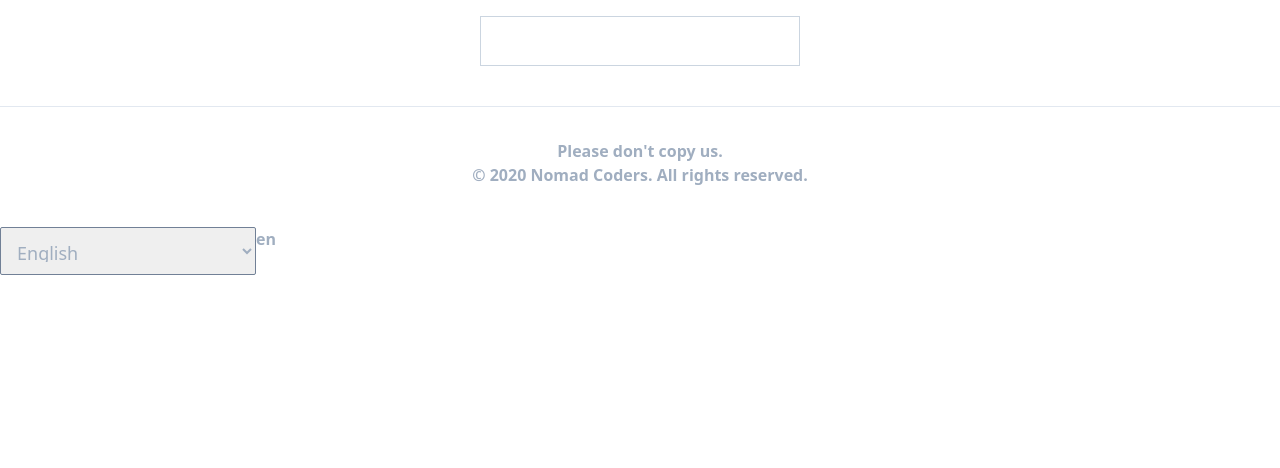
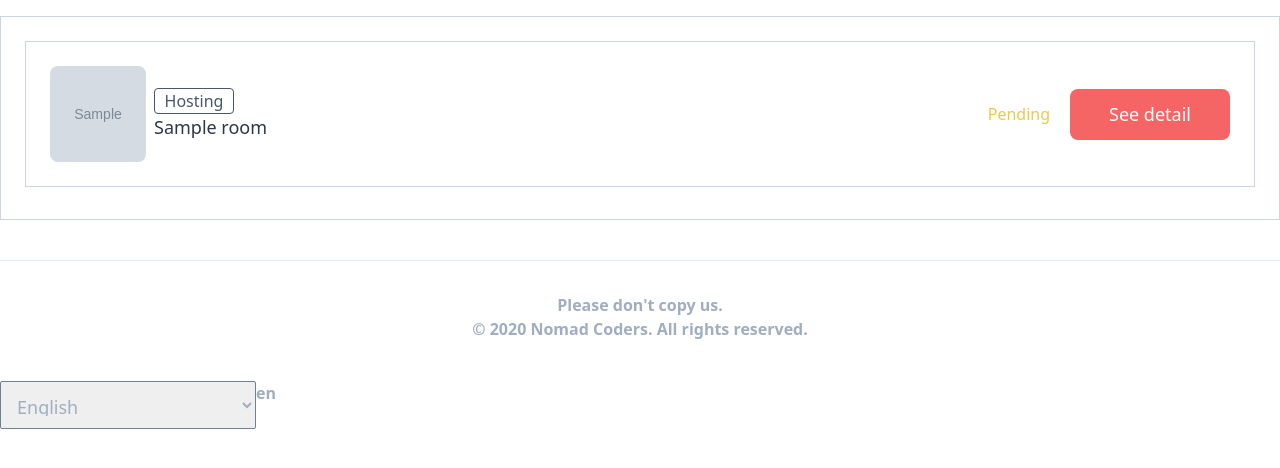
Before and after one commit to qhqnf/airbnb-clone, a Django app: page /reservations/reservations_list/ in a window 1280 px wide. Shown: the part 80-548 px from the top of the page. Run offline with Django 3.2, Linux system fonts and the light colour scheme; a user stored in the database is signed in; tables that the repository leaves empty hold one stand-in row (values such as "Sample post"); grey boxes marked "Sample" are stand-in pictures; style sheets or scripts are compiled from the project's sources; some libraries are stand-ins or nearby versions.

Commit message:
create reservation list view

```diff
--- a/reservations/views.py
+++ b/reservations/views.py
@@ -3,6 +3,7 @@
 from django.shortcuts import render, redirect, reverse
 from django.contrib import messages
 from django.http import Http404
+from django.db.models import Q
 from rooms import models as room_models
 from . import models
 from reviews import forms as review_forms
@@ -72,4 +73,13 @@
 class ReservationListView(ListView):
 
     model = models.Reservation
+    context_object_name = "reservations"
     template_name = "reservations/list.html"
+    ordering = "created"
+
+    def get_queryset(self):
+        user = self.request.user
+        if user is not None:
+            reservations = models.Reservation.objects.filter(
+                Q(guest=user) | Q(room__host=user))
+        return reservations
--- a/templates/reservations/list.html
+++ b/templates/reservations/list.html
@@ -9,8 +9,24 @@
 
 {% block content %}
 
-    <div class="container lg:w-5/12 md:w-1/2 xl:w-1/4 mx-auto my-10 flex flex-col items-center border p-6 border-gray-400">
-
+    <div class="container mx-auto my-10 flex flex-col items-center border p-6 border-gray-400">
+        {% for reservation in reservations %}
+            <div class="flex border border-gray-400 w-full p-6 mb-2 items-center justify-between">
+                <div class="flex items-center">
+                    <div class="w-24 h-24 mr-2 bg-cover bg-center rounded-lg" style="background-image:url({{reservation.room.get_first_photo}});"></div>
+                    <div class="flex flex-col">
+                        {% if user == reservation.room.host %}
+                            <div class="text-center text-gray-700 border border-gray-700 w-20 font-medium rounded">Hosting</div>
+                        {% endif %}
+                        <span class="text-lg">{{reservation.room.name}}</span>
+                    </div>
+                </div>
+                <div class="flex content-end items-center">
+                    <span class="mr-5{% if reservation.status == 'pending' %} text-yellow-500 {% elif reservation.status == 'canceled' %} text-red-600 {% else %} text-teal-600 {% endif %}">{{reservation.get_status_display}}</span>
+                    <a href="{% url 'reservations:detail' reservation.pk %}" class="btn-link w-40">See detail</a>
+                </div>
+            </div>
+        {% endfor %}
 
     </div>
 {% endblock content %}
```
